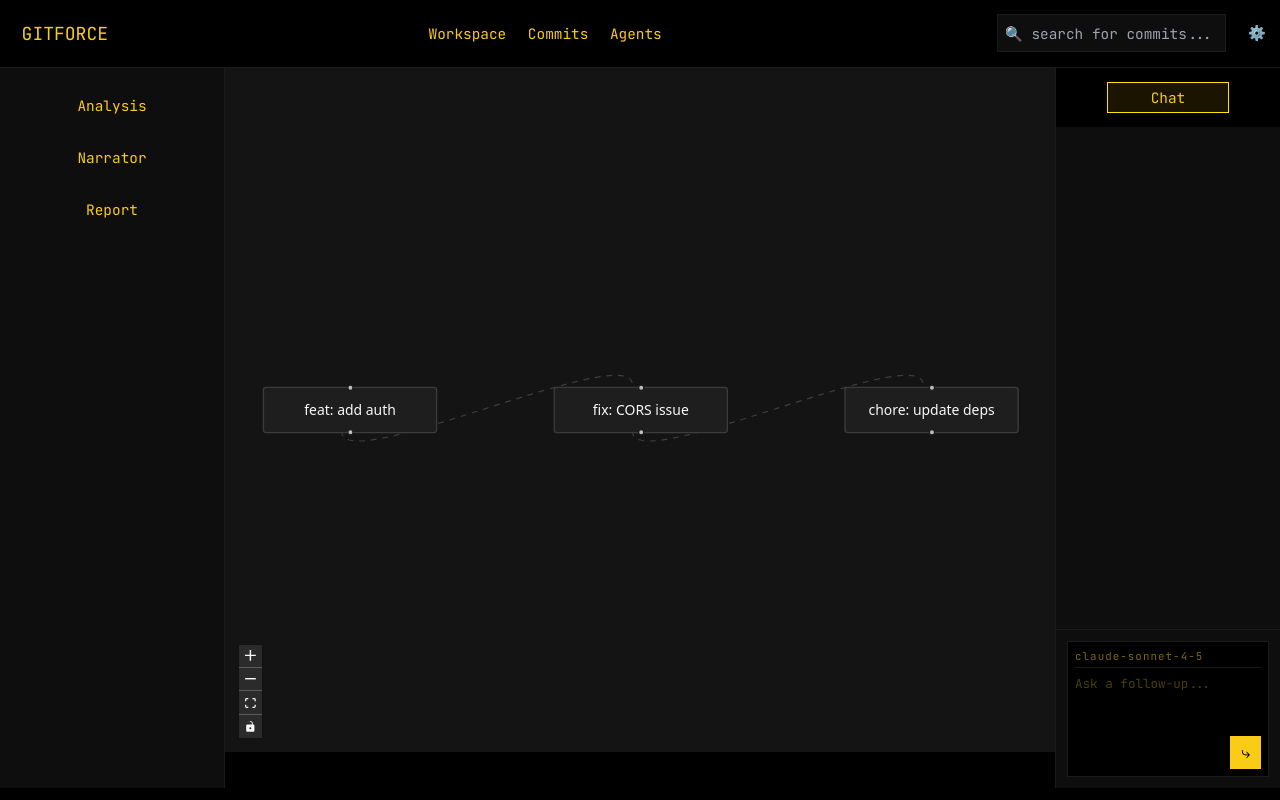
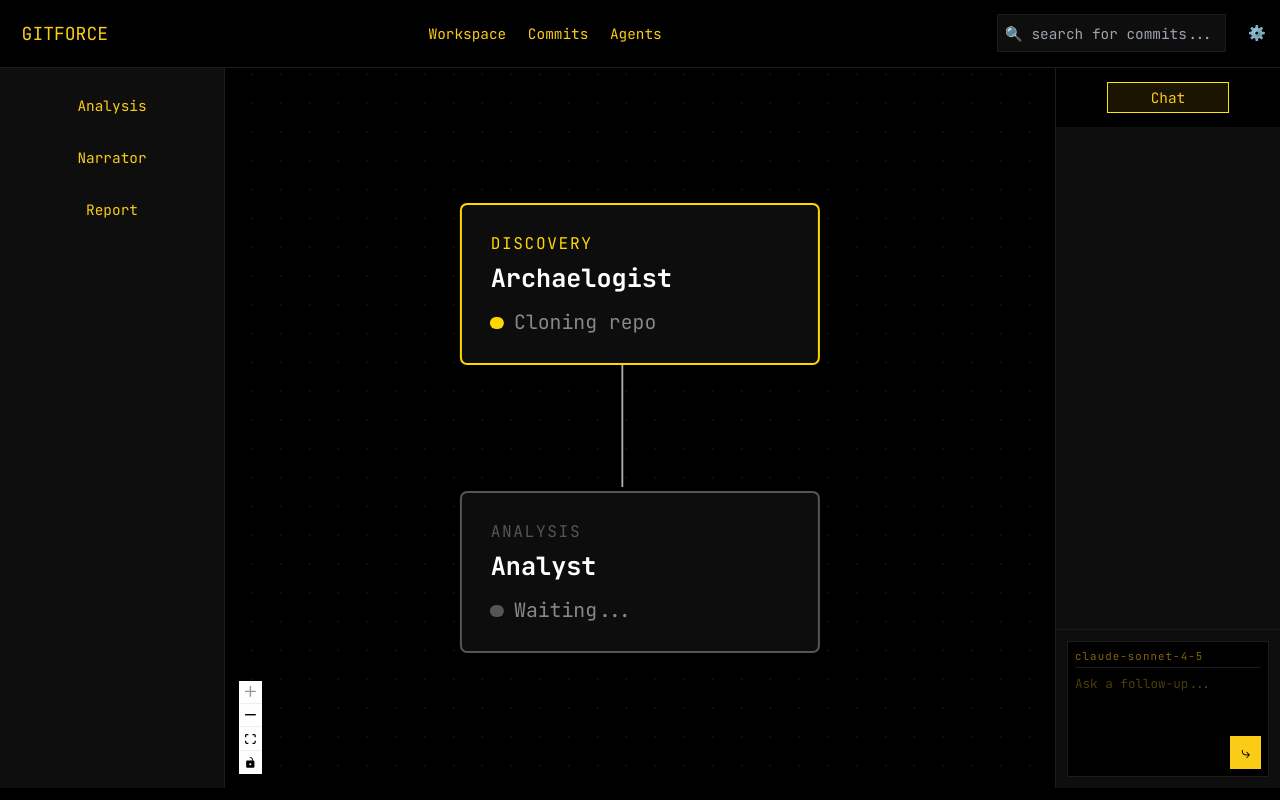
Before and after one commit to Just1MoreCommit/GitForce, a React (Vite) app: page /analyze in a window 1280 px wide. Built offline with nearby package versions, Linux system fonts and the light colour scheme.

Commit message:
chore: wired agent node cards with main display

```diff
--- a/src/components/analyze/MiddleDisplay.jsx
+++ b/src/components/analyze/MiddleDisplay.jsx
@@ -1,32 +1,61 @@
-import { ReactFlow, Background, Controls } from '@xyflow/react'
+import { ReactFlow, Background, Controls, Position } from '@xyflow/react'
+import AgentNode from './react-flow-card/AgentNode'
 import '@xyflow/react/dist/style.css'
 
-const initialNodes = [
-  { id: '1', position: { x: 100, y: 100 }, data: { label: 'feat: add auth' } },
-  { id: '2', position: { x: 350, y: 100 }, data: { label: 'fix: CORS issue' } },
-  { id: '3', position: { x: 600, y: 100 }, data: { label: 'chore: update deps' } },
+const nodeTypes = {
+  agentNode: AgentNode
+}
+
+
+const nodes = [
+  {
+    id: '1',
+    type: 'agentNode',
+    position: {x:300, y:0},
+    style: {padding: 0},
+    data: {
+      label: 'Archaelogist',
+      agentType: 'Discovery',
+      status: 'running',
+      statusText: 'Cloning repo',
+    }
+  },
+  {
+      id:'2',
+      type:'agentNode',
+      position: {x:300, y:160},
+      style: {padding: 0},
+      data: {
+        label: 'Analyst',
+        agentType: 'Analysis',
+        status: 'idle',
+        statusText: 'Waiting...'
+      },
+
+    },
 ]
 
-const initialEdges = [
-  { id: 'e1-2', source: '1', target: '2', animated: true },
-  { id: 'e2-3', source: '2', target: '3', animated: true },
+const edges = [
+  {id: 'e1-2', source: '1', target:'2'},
 ]
 
-function MiddleDisplay() {
+const MiddleDisplay = ()=> {
   return (
-    <div style={{ width: '100%', height: '100%' }}>
+    <div className='w-full h-screen'>
       <ReactFlow
-        nodes={initialNodes}
-        edges={initialEdges}
-        colorMode="dark"
+        nodes = {nodes}
+        edges = {edges}
+        nodeTypes = {nodeTypes}
         proOptions={{hideAttribution: true}}
         fitView
       >
-        <Background color="#1c1b1b" gap={20} />
-        <Controls />
+
+        <Background color='#1a1a1a' gap={16}/>
+
+        <Controls/>
       </ReactFlow>
+
     </div>
-  )
+  );
 }
-
 export default MiddleDisplay
```
